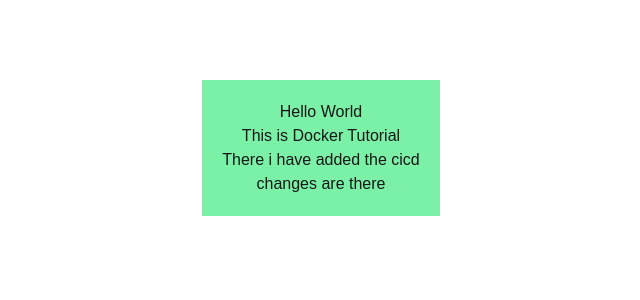
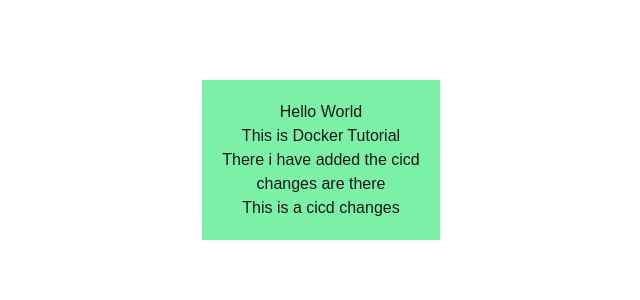
Before and after one commit to botlabBiplav/DockerExample, a Next.js app: page / in a window 1280 px wide. Shown: the top 300 px of the page, without its empty margins (319-959 px from the left). Built offline with nearby package versions, Linux system fonts and the light colour scheme.

Commit message:
merge changes

```diff
--- a/src/app/page.js
+++ b/src/app/page.js
@@ -8,6 +8,7 @@
       <h1>This is Docker Tutorial </h1>
       <h2>There i have added the cicd</h2>
       <h4>changes are there </h4>
+      <h5>This is a cicd changes </h5>
       </div>
 
     </div>
```
